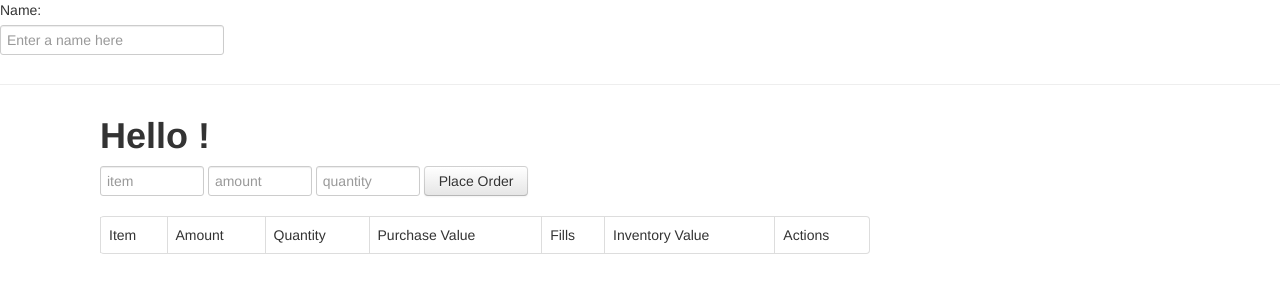
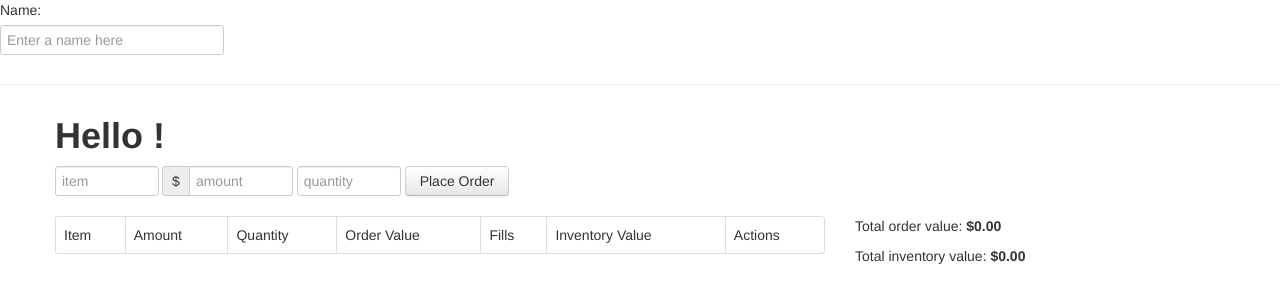
Before and after one commit to zgohr/DjangoAngular, a Django app: template django_angular/core/templates/home.html in a window 1280 px wide. Shown: the top 303 px of the page. Run offline with Django 3.2, Linux system fonts and the light colour scheme; the template is opened without the code that fills it, so the values that code supplies are empty; some libraries are stand-ins or nearby versions.

Commit message:
Continued work on the order example.

```diff
--- a/django_angular/core/static/core/js/app.js
+++ b/django_angular/core/static/core/js/app.js
@@ -6,11 +6,11 @@ function TraderCtrl($scope) {
       item: $scope.orderItem,
       amount: $scope.orderAmount,
       quantity: $scope.orderQuantity,
-      value: $scope.orderAmount * $scope.orderQuantity,
+      //value: $scope.orderAmount * $scope.orderQuantity,
       fills: 0,
-      inventory_value: 0,
+      //inventory_value: 0,
       filled: false,
-      cancelled: false
+      complete: false
     });
     $scope.orderItem = '';
     $scope.orderAmount = '';
@@ -18,12 +18,41 @@ function TraderCtrl($scope) {
   };
 
   $scope.deleteOrder = function(order) {
-    $scope.orders.pop(order);
+    $scope.orders.splice($.inArray(order, $scope.orders),1);
+  };
+
+  $scope.markComplete = function(order){
+    order.complete = !order.complete;
+    return order.complete;
+  };
+
+  $scope.orderValue = function(order){
+    var total = 0;
+    if (order) {
+      return Math.abs((order.quantity - order.fills) * order.amount);
+    }
+    angular.forEach($scope.orders, function(order){
+      total += (order.quantity - order.fills) * order.amount;
+    });
+    return Math.abs(total);
+  };
+
+  $scope.getAbsQuantity = function(order){
+    return Math.abs(order.quantity)
+  };
+
+  $scope.inventoryValue = function(order){
+    var total = 0;
+    if (order) {
+      return Math.abs(order.fills * order.amount);
+    }
+    angular.forEach($scope.orders, function(order){
+      total += order.fills * order.amount;
+    });
+    return total;
   };
 
   $scope.fills = function(order) {
-    order.inventory_value = order.fills * order.amount;
-
     if (order.fills === order.quantity) {
       order.filled = true;
     } else {
--- a/django_angular/core/templates/home.html
+++ b/django_angular/core/templates/home.html
@@ -17,22 +17,37 @@
             <input type="text" ng-model="yourName" placeholder="Enter a name here">
             <hr>
 
-            <div class="row" ng-controller="TraderCtrl">
-                <div class="span8 offset1">
+            <div class="container" ng-controller="TraderCtrl">
+                <div class="row">
+                    <div class="span6">
                         <h1>Hello {% ng yourName %}!</h1>
                         <form class="form form-inline" ng-submit="addOrder()">
-                        <input class="input-small" type="text" ng-model="orderItem" placeholder="item">
-                        <input class="input-small" type="number" ng-model="orderAmount" placeholder="amount">
-                        <input class="input-small" type="number" ng-model="orderQuantity" placeholder="quantity">
+                            <input class="input-small" type="text" ng-model="orderItem" placeholder="item" required>
+                            <div class="input-prepend">
+                                <span class="add-on">$</span>
+                                <input class="input-small" type="number"
+                                    min="0"
+                                    ng-model="orderAmount"
+                                    placeholder="amount" required>
+                            </div>
+                            <input class="input-small"
+                                type="number"
+                                min="-250"
+                                max="250"
+                                ng-model="orderQuantity" placeholder="quantity" required>
                             <input class="btn" type="submit" value="Place Order">
                         </form>
+                    </div>
+                </div>
+                <div class="row">
+                    <div class="span8">
                         <table class="table table-striped table-bordered">
                             <thead>
                                 <tr>
                                     <td>Item</td>
                                     <td>Amount</td>
                                     <td>Quantity</td>
-                                <td>Purchase Value</td>
+                                    <td>Order Value</td>
                                     <td>Fills</td>
                                     <td>Inventory Value</td>
                                     <td>Actions</td>
@@ -43,19 +58,32 @@
                                     <td>{% ng order.item %}</td>
                                     <td>{% ng order.amount | currency %}</td>
                                     <td>{% ng order.quantity %}</td>
-                                <td>{% ng order.value | currency %}</td>
+                                    <td>{% ng orderValue(order) | currency %}</td>
                                     <td>
-                                    <input class="input-mini" type="number" ng-model="order.fills" ng-change="fills(order)">
+                                        <input class="input-mini" type="number"
+                                            min="0"
+                                            max="{% ng getAbsQuantity(order) %}"
+                                            ng-disabled="order.complete"
+                                            ng-model="order.fills" ng-change="fills(order)">
                                     </td>
-                                <td>{% ng order.inventory_value | currency %}</td>
+                                    <td>{% ng inventoryValue(order) | currency %}</td>
                                     <td>
-                                    <button ng-click="deleteOrder(order)" class="btn btn-danger btn-mini">Delete</button>
+                                        <button ng-click="markComplete(order)"
+                                            class="btn btn-mini">Complete</button>
+                                        <button ng-click="deleteOrder(order)"
+                                            ng-disabled="order.complete"
+                                            class="btn btn-danger btn-mini">Delete</button>
                                     </td>
                                 </tr>
                             </tbody>
                         </table>
+                    </div> <!-- table div -->
+                    <div class="span3">
+                        <p>Total order value: <strong>{% ng orderValue() | currency %}</strong></p>
+                        <p>Total inventory value: <strong>{% ng inventoryValue() | currency %}</strong></p>
                     </div>
-            </div>
+                </div> <!-- table row -->
+            </div> <!-- ng-controller div -->
         </div>
     </body>
 </html>
```
Lines whose indentation alone changed are shown as unchanged.
